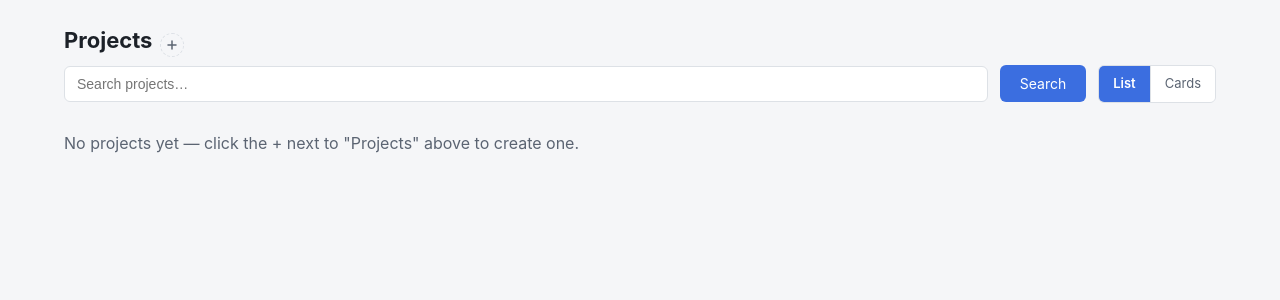
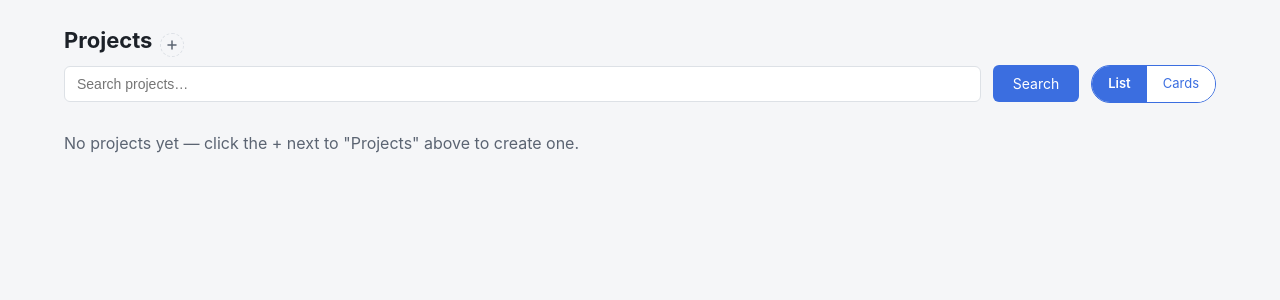
Before and after one commit to joannewood/spool, a FastAPI app: page /projects in a window 1280 px wide. Shown: the part 56-356 px from the top of the page. Run offline with FastAPI, Linux system fonts and the light colour scheme; parts of the project's set-up code (start-up, migrations or seed data) failed here and were passed over; some libraries are stand-ins or nearby versions.

Commit message:
Redesign the Projects List/Cards toggle as a solid pill
Matches a segmented-control reference the user provided: a colored
outline around the whole pill, the active option as a solid filled
capsule, no divider line between segments.

```diff
--- a/services/api/spool_api/static/style.css
+++ b/services/api/spool_api/static/style.css
@@ -165,23 +165,27 @@ main {
    than a <select>, since there are only ever the two options. */
 .searchbar-row { display: flex; align-items: center; gap: 12px; flex-wrap: wrap; margin-bottom: 18px; }
 .searchbar-row .searchbar { margin-bottom: 0; flex: 1 1 auto; }
+/* A pill-shaped segmented control — solid accent capsule for the active
+   option, plain accent-colored text for the inactive one, no divider
+   line between them (a colored outline around the whole pill instead of
+   a neutral border does that job visually). */
 .view-toggle {
   display: flex;
-  border: 1px solid var(--border);
-  border-radius: 6px;
+  border: 1.5px solid var(--accent);
+  border-radius: 999px;
   overflow: hidden;
   flex-shrink: 0;
 }
 .view-toggle a {
-  padding: 8px 14px;
+  padding: 8px 16px;
   font-size: var(--fs-sm);
-  color: var(--ink-muted);
+  color: var(--accent);
   text-decoration: none;
   background: var(--surface);
 }
-.view-toggle a:hover { color: var(--accent); }
+.view-toggle a:hover { background: color-mix(in oklab, var(--accent) 12%, var(--surface)); }
 .view-toggle a.active { background: var(--accent); color: #fff; font-weight: 600; }
-.view-toggle a + a { border-left: 1px solid var(--border); }
+.view-toggle a.active:hover { background: var(--accent); }
 /* Sits directly below the Job queue/Watched roots panels on
    /admin/status, outside their own .panel card — without this it reads
    as glued to the Watched roots table right above it. */
```
